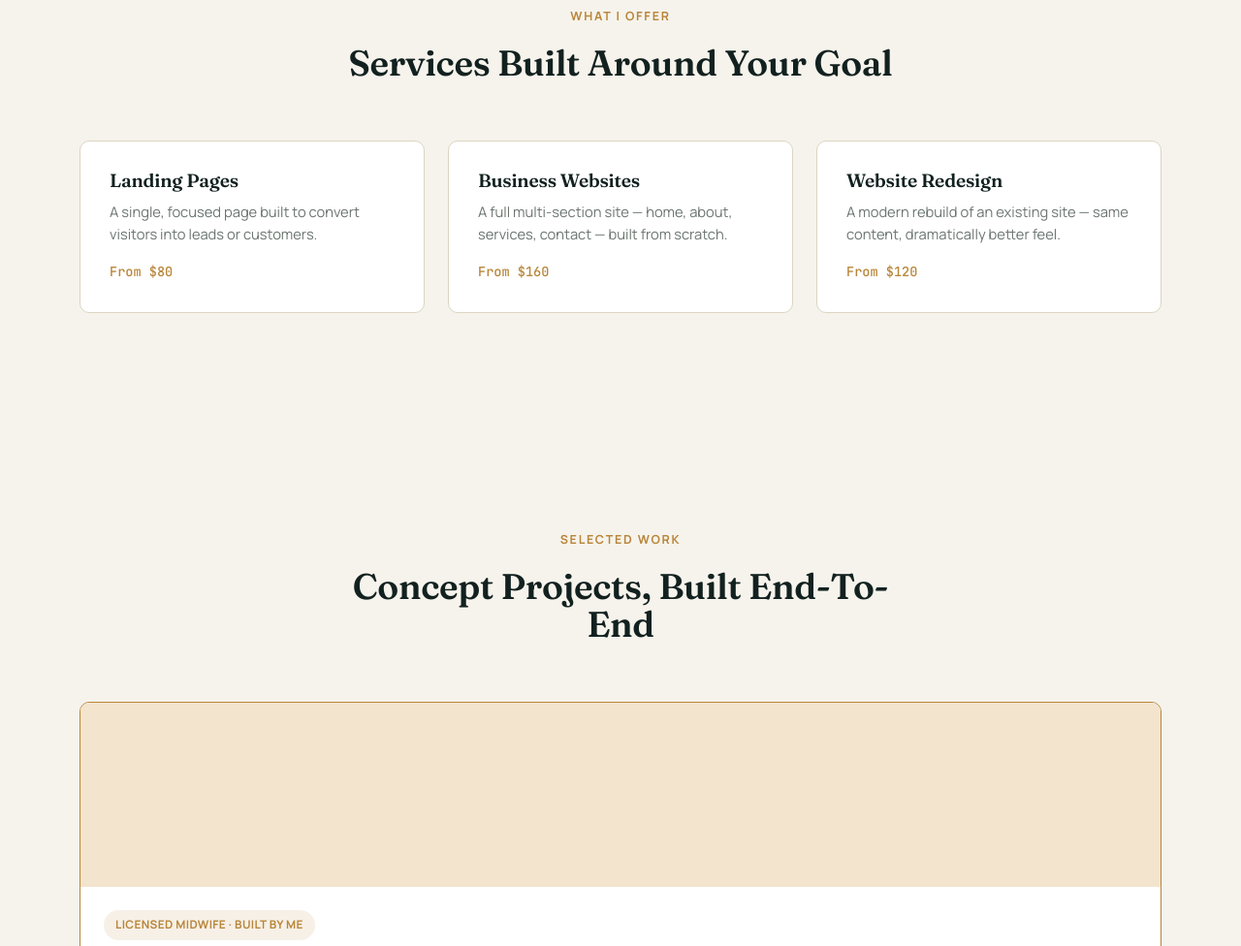
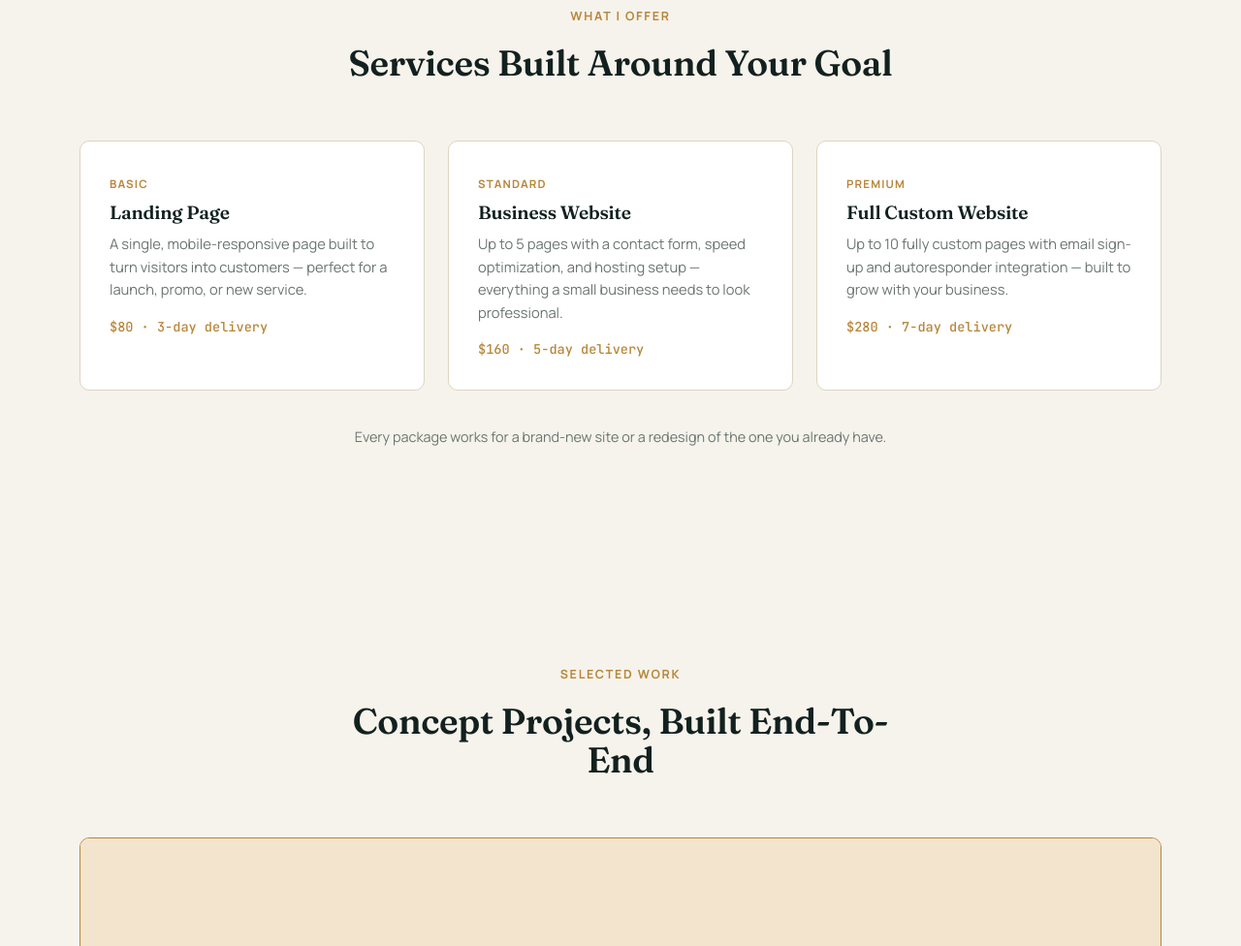
Before and after one commit to KINBOKANPA/kinbokanpa.github.io, a plain HTML site: page index.html in a window 1280 px wide. Shown: the part 1029-2005 px from the top of the page at 97% size. Drawn offline with Linux system fonts and the light colour scheme.

Commit message:
Align services section with pricing packages

```diff
--- a/index.html
+++ b/index.html
@@ -79,6 +79,7 @@
   .svc-card{background:var(--card); border:1px solid var(--line); border-radius:10px; padding:30px;}
   .svc-card h3{font-size:1.2rem; margin-bottom:10px;}
   .svc-card p{font-size:0.92rem; color:var(--muted); margin-bottom:16px;}
+  .svc-tier{display:inline-block; font-size:0.72rem; font-weight:700; letter-spacing:0.1em; text-transform:uppercase; color:var(--brass); margin-bottom:10px;}
   .svc-price{font-family:'JetBrains Mono', monospace; font-size:0.85rem; color:var(--brass); font-weight:500;}
 
   .reveal{opacity:0; transform:translateY(24px); transition:opacity 0.7s ease, transform 0.7s ease;}
@@ -251,10 +252,11 @@
       <h2>Services Built Around Your Goal</h2>
     </div>
     <div class="services-grid">
-      <div class="svc-card reveal"><h3>Landing Pages</h3><p>A single, focused page built to convert visitors into leads or customers.</p><div class="svc-price">From $80</div></div>
-      <div class="svc-card reveal"><h3>Business Websites</h3><p>A full multi-section site — home, about, services, contact — built from scratch.</p><div class="svc-price">From $160</div></div>
-      <div class="svc-card reveal"><h3>Website Redesign</h3><p>A modern rebuild of an existing site — same content, dramatically better feel.</p><div class="svc-price">From $120</div></div>
+      <div class="svc-card reveal"><span class="svc-tier">Basic</span><h3>Landing Page</h3><p>A single, mobile-responsive page built to turn visitors into customers — perfect for a launch, promo, or new service.</p><div class="svc-price">$80 · 3-day delivery</div></div>
+      <div class="svc-card reveal"><span class="svc-tier">Standard</span><h3>Business Website</h3><p>Up to 5 pages with a contact form, speed optimization, and hosting setup — everything a small business needs to look professional.</p><div class="svc-price">$160 · 5-day delivery</div></div>
+      <div class="svc-card reveal"><span class="svc-tier">Premium</span><h3>Full Custom Website</h3><p>Up to 10 fully custom pages with email sign-up and autoresponder integration — built to grow with your business.</p><div class="svc-price">$280 · 7-day delivery</div></div>
     </div>
+    <p class="pricing-note">Every package works for a brand-new site or a redesign of the one you already have.</p>
   </div>
 </section>
 
```
